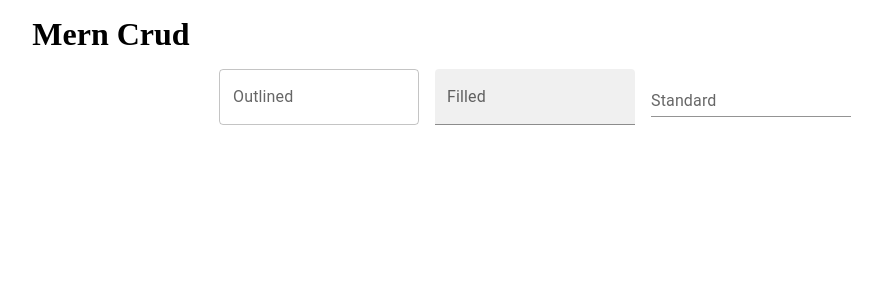
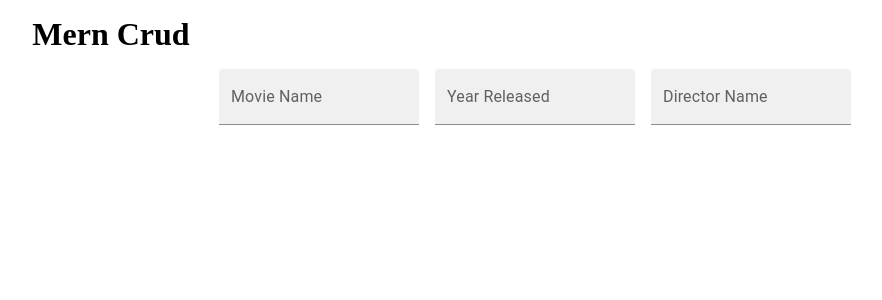
Before and after one commit to colemooney/MernCrudApp, a React (Create React App) app in the folder client/: page / in a window 1280 px wide. Shown: the top 300 px of the page, without its empty margins (105-987 px from the left). Built offline with nearby package versions, Linux system fonts and the light colour scheme.

Commit message:
Updated Forms

```diff
--- a/client/src/App.js
+++ b/client/src/App.js
@@ -18,9 +18,9 @@ function App() {
       autoComplete="off"
     >
       <h1> Mern Crud</h1>
-      <TextField id="outlined-basic" label="Outlined" variant="outlined" />
-      <TextField id="filled-basic" label="Filled" variant="filled" />
-      <TextField id="standard-basic" label="Standard" variant="standard" />
+      <TextField id="filled-basic" label="Movie Name" variant="filled" />
+      <TextField id="filled-basic" label="Year Released" variant="filled" />
+      <TextField id="filled-basic" label="Director Name" variant="filled" />
     </Box>
     </div>
   );
```
